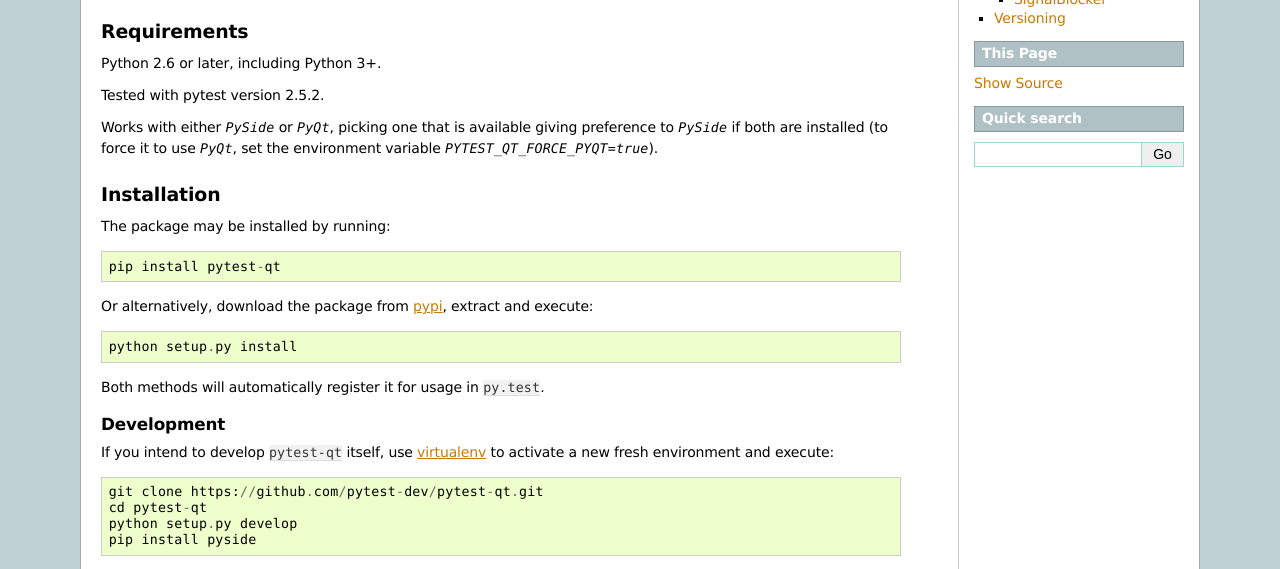
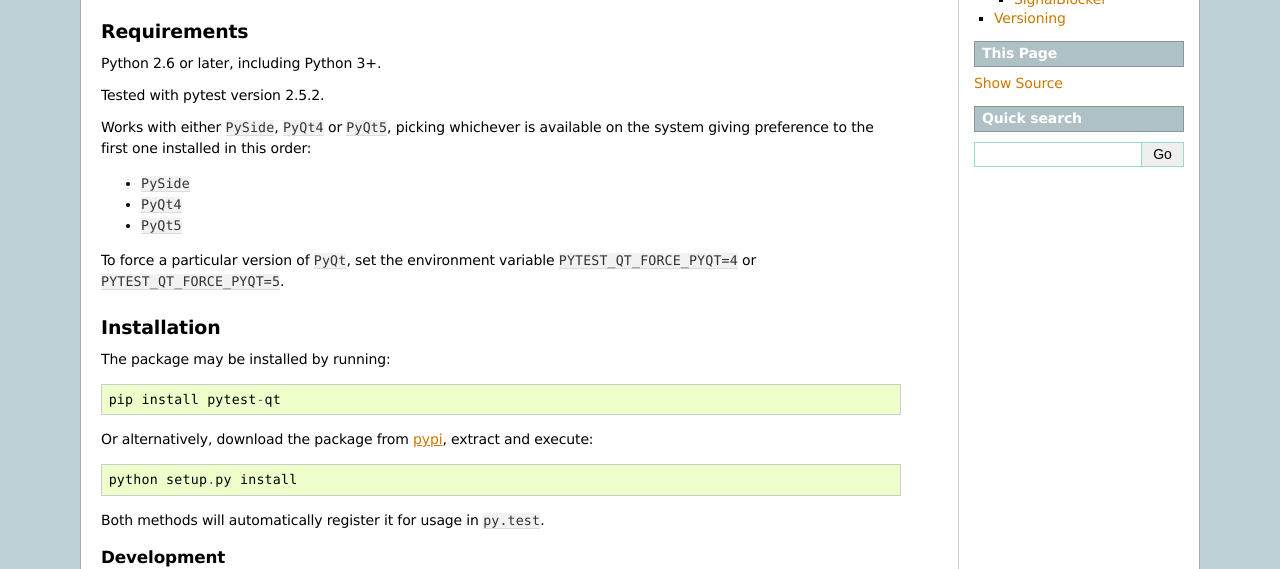
Before and after one commit to pytest-dev/pytest-qt, a Sphinx documentation site: the page built from docs/index.rst, in a window 1280 px wide and 900 px high, cut to the strip 331-900 px from the top of the window. Built offline with Sphinx 7.4.7, drawn with Linux system fonts in a browser that asks for light colours.

Commit message:
Supporting qWaitForWindowShown in Qt5 and updated documentation

```diff
--- a/docs/index.rst
+++ b/docs/index.rst
@@ -26,10 +26,16 @@
 
 Tested with pytest version 2.5.2.
 
-Works with either `PySide` or
-`PyQt`, picking one that is available giving
-preference to `PySide` if both are installed (to force it to use `PyQt`, set
-the environment variable `PYTEST_QT_FORCE_PYQT=true`).
+Works with either ``PySide``, ``PyQt4`` or ``PyQt5``, picking whichever
+is available on the system giving preference to the first one installed in
+this order:
+
+- ``PySide``
+- ``PyQt4``
+- ``PyQt5``
+
+To force a particular version of ``PyQt``, set the environment variable
+``PYTEST_QT_FORCE_PYQT=4`` or ``PYTEST_QT_FORCE_PYQT=5``.
 
 Installation
 ============
```
Also changed, not shown: README.rst (+10 -4 lines), 2 other files.
